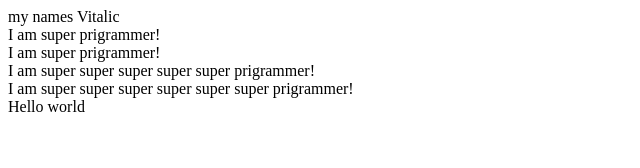
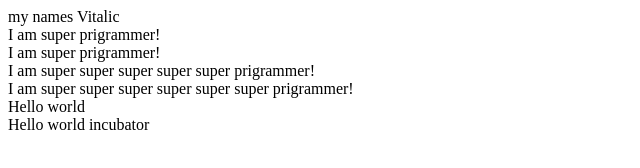
Before and after one commit to vitaliclapenko/namber1, a plain HTML site: page index.html in a window 1280 px wide. Shown: the whole page, without its empty margins (0-640 px from the left). Drawn offline with Linux system fonts and the light colour scheme.

Commit message:
new commit incubator

```diff
--- a/index.html
+++ b/index.html
@@ -18,3 +18,6 @@
 <div>
 Hello world
 </div>
+<div>
+Hello world incubator
+</div>
```
